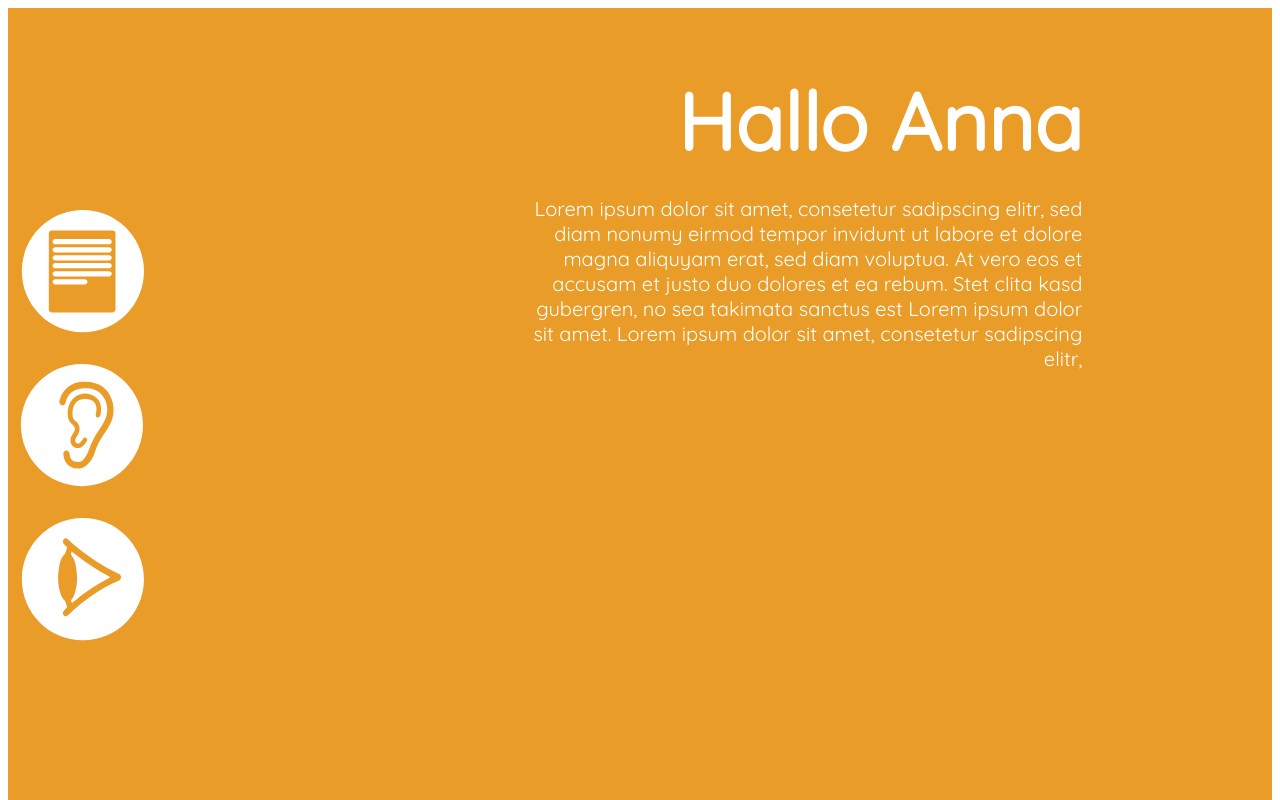
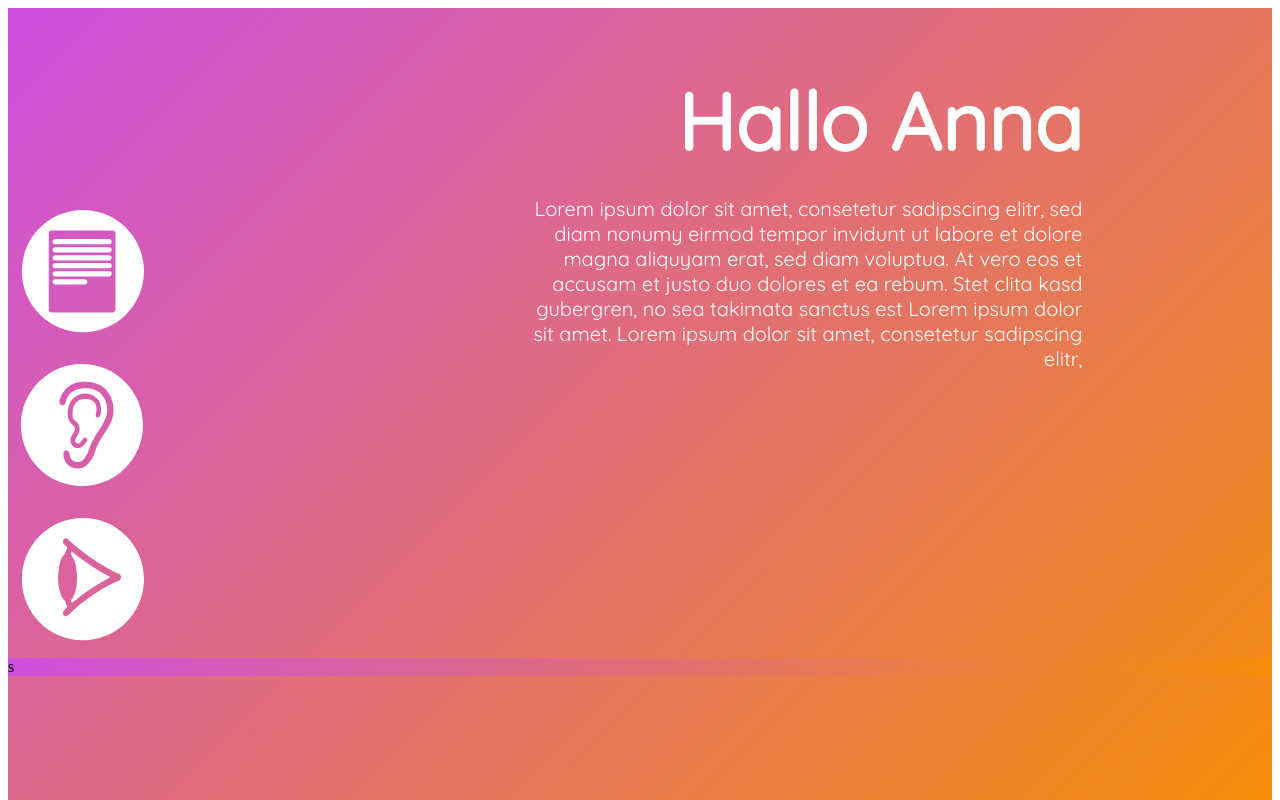
Before and after one commit to Momaritti/gera-srh, an Angular app: page / in a window 1280 px wide. Shown: the top 800 px of the page. Built offline with nearby package versions, Linux system fonts and the light colour scheme.

Commit message:
design changes

```diff
--- a/src/app/app.component.html
+++ b/src/app/app.component.html
@@ -18,8 +18,12 @@
       <li><img src="../assets/img/eyes.svg"></li>
     </ul>
   </nav>
+  <div class="menu-logo">s
+
+  </div>
 
 </div>
+
 <app-hear></app-hear>
 <app-watch></app-watch>
 <app-read></app-read>
--- a/src/app/app.component.sass
+++ b/src/app/app.component.sass
@@ -33,7 +33,7 @@ li
   list-style-type: none
 
 div
-  background-color: $background-color
+  background: linear-gradient(-45deg, #F48F09, #CF4FE0)
 
 
 .first-view
@@ -45,6 +45,7 @@ div
     padding-right: 15%
 
 
+
 img
   height: 150px
   width: 150px
--- a/src/app/hear/hear.component.sass
+++ b/src/app/hear/hear.component.sass
@@ -1,2 +1,5 @@
 @import "../variables"
 @import "../app.component.sass"
+
+div
+  background: linear-gradient(-45deg, #104A9C, #4FE0B3)
--- a/src/app/read/read.component.sass
+++ b/src/app/read/read.component.sass
@@ -1,2 +1,5 @@
 @import "../variables"
 @import "../app.component.sass"
+
+div
+  background: linear-gradient(-45deg, #05FDB0, #5E0174)
```
